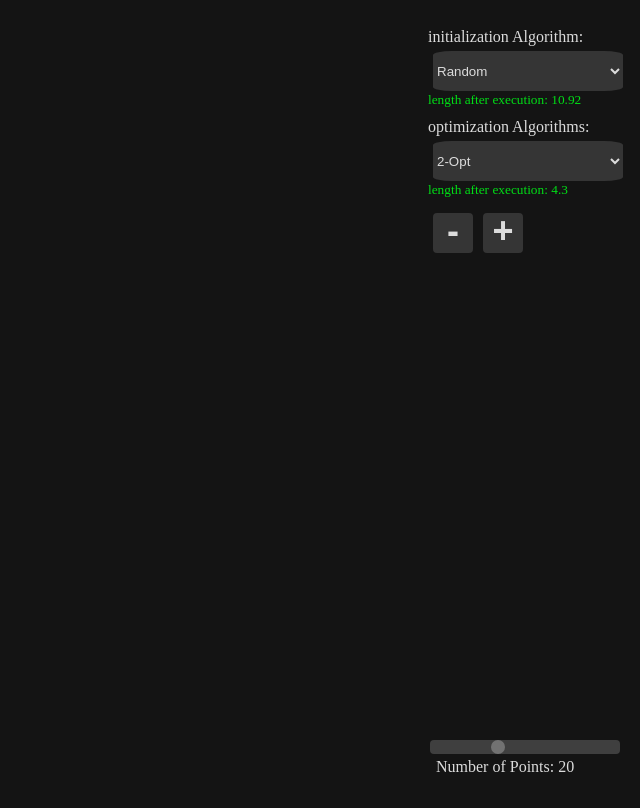
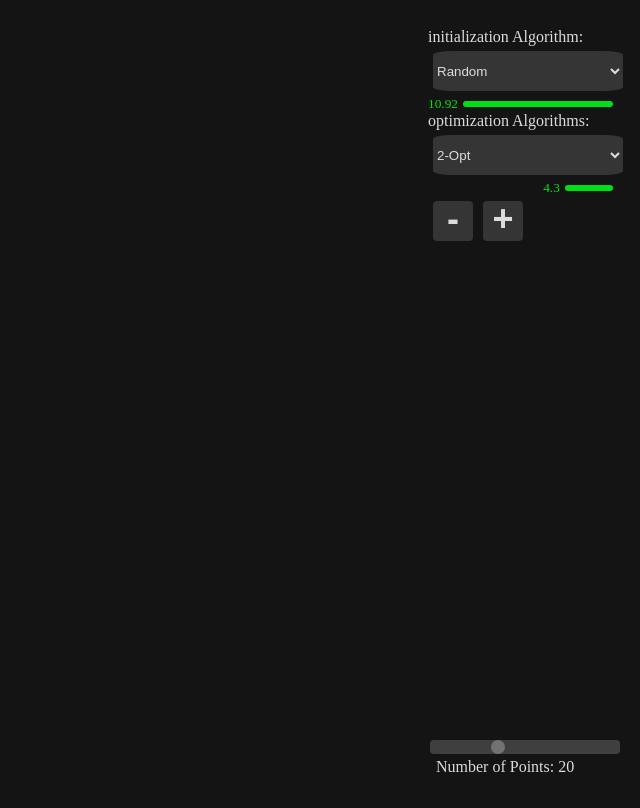
Before and after one commit to jon-of-us/traveling-salesman, a Svelte app: page / in a window 1280 px wide. Shown: the whole page, without its empty margins (640-1280 px from the left). Built offline with nearby package versions, Linux system fonts and the light colour scheme.

Commit message:
lenth visualization working

```diff
--- a/src/input/algo_stack/AlgoSelector.svelte
+++ b/src/input/algo_stack/AlgoSelector.svelte
@@ -7,11 +7,13 @@
         buttonMargin,
         stackHeight,
     } from "./stack_settings";
+    import LengBar from "./LengBar.svelte";
 
     export let selectedOption: string;
     export let algoOptions: string[];
     export let algoDescription: (arg0: any) => string;
-    export let length: number | string;
+    export let length: number | "?";
+    export let maxLeng: number | "?";
 </script>
 
 <!-- HTML structure for the dropdown -->
@@ -30,11 +32,7 @@
             >
         {/each}
     </select>
-    <sub>
-        length after execution: {typeof length == "number"
-            ? Math.round(length * 100) / 100
-            : length}
-    </sub>
+    <LengBar {length} {maxLeng} />
 </div>
 
 <style lang>
@@ -48,9 +46,4 @@
         border: none;
         outline: none;
     }
-    sub {
-        position: relative;
-        color: #00df16;
-        top: -10px;
-    }
 </style>
--- a/src/input/algo_stack/AlgoStack.svelte
+++ b/src/input/algo_stack/AlgoStack.svelte
@@ -13,6 +13,12 @@
 
     export let initAlgoAndLeng: initAlgoAndLeng;
     export let optimAlgoAndLengStack: optimAlgoAndLeng[];
+
+    $: lengs = [
+        initAlgoAndLeng[1],
+        ...optimAlgoAndLengStack.map((o) => o[1]),
+    ].filter((o) => typeof o == "number") as number[];
+    $: maxLeng = lengs.length == 0 ? "?" : (Math.max(...lengs) as number | "?");
 
     function addOptimizer() {
         optimAlgoAndLengStack.push([optimAlgoLabels[0], "?"]);
@@ -33,6 +39,7 @@
         bind:selectedOption={initAlgoAndLeng[0]}
         {algoDescription}
         bind:length={initAlgoAndLeng[1]}
+        bind:maxLeng
     />
     <div style:color={fontColor}>optimization Algorithms:</div>
     {#each optimAlgoAndLengStack as optim, i}
@@ -41,6 +48,7 @@
             bind:selectedOption={optim[0]}
             {algoDescription}
             bind:length={optim[1]}
+            bind:maxLeng
         />
     {/each}
     <div class="buttons">
--- /dev/null
+++ b/src/input/algo_stack/LengBar.svelte
@@ -0,0 +1,38 @@
+<script lang="ts">
+    export let length: number | "?";
+    export let maxLeng: number | "?";
+    $: width = `${
+        typeof maxLeng == "number"
+            ? typeof length == "number"
+                ? (length / maxLeng) * 100
+                : 0
+            : 0
+    }%`;
+</script>
+
+<div id="container" style:width title="length after this algorithm ran">
+    <sub>
+        {typeof length == "number" ? Math.round(length * 100) / 100 : length}
+    </sub>
+
+    <button />
+</div>
+
+<style>
+    #container {
+        display: flex;
+        top: -10px;
+        flex-direction: row;
+        float: right;
+    }
+    sub {
+        color: #00df16;
+    }
+    button {
+        background-color: #00df16;
+        flex: 1;
+        border-radius: 5px;
+        border: 0px;
+        margin: 5px;
+    }
+</style>
```
